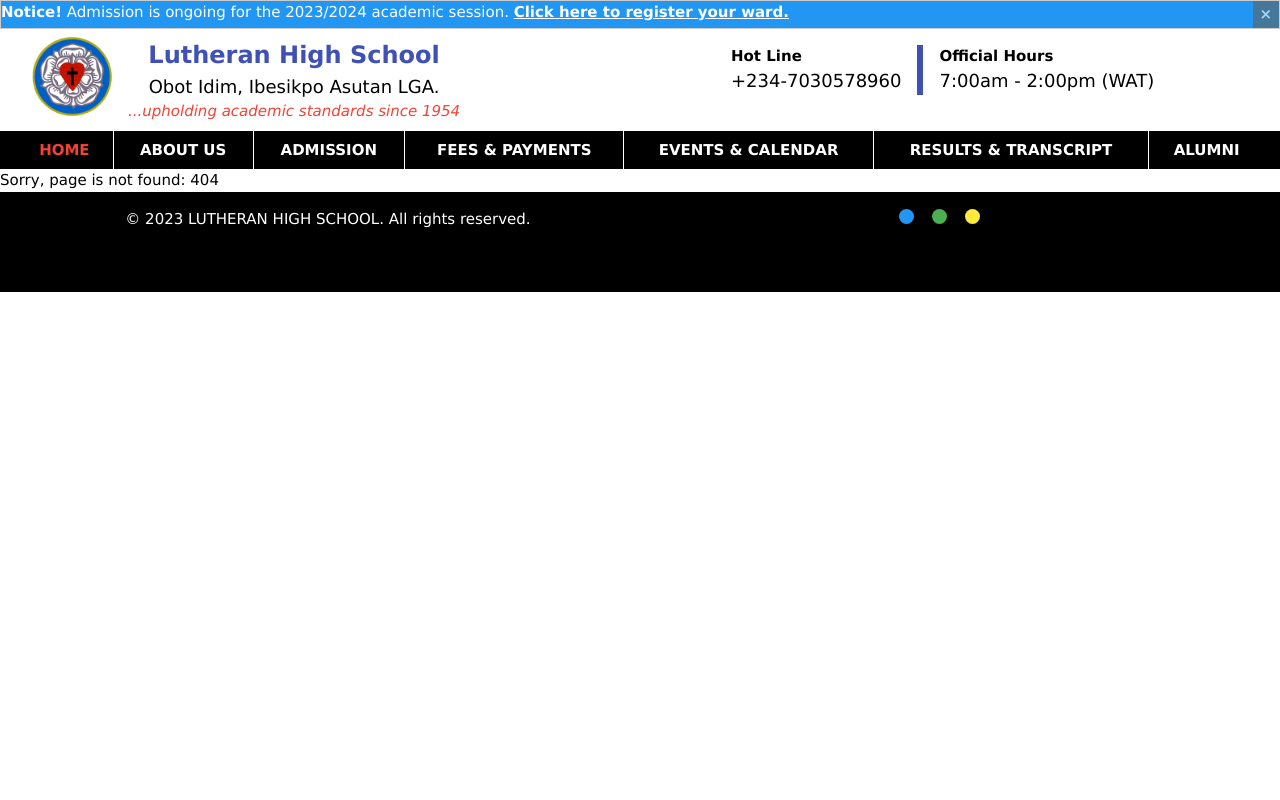
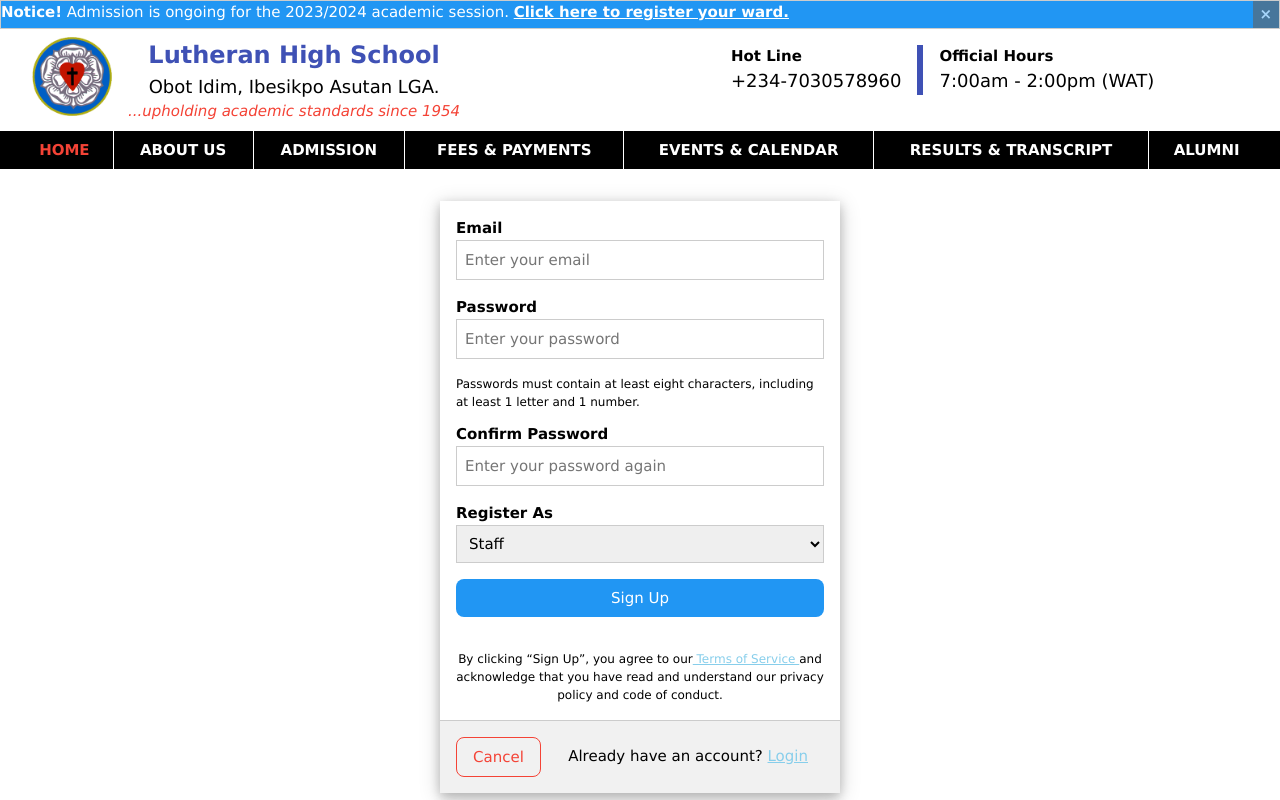
Before and after one commit to felixobianozie/lhs_frontend, a React (Create React App) app: page /signup in a window 1280 px wide. Shown: the top 800 px of the page. Built offline with nearby package versions, Linux system fonts and the light colour scheme.

Commit message:
update: add signup  page and associate with all relevant links

```diff
--- a/src/App.js
+++ b/src/App.js
@@ -13,6 +13,7 @@
 import './styles/home_carousal.css';
 import './styles/home_nav_toggler.css';
 import "./styles/main.css";
+import SignUpPage from "./components/pages/SignUpPage";
 
 
 function App() {
@@ -30,6 +31,8 @@
             <Route path="alumni" element={<AlumniPage />} />
             <Route path="*" element={<NoPage />} />
             <Route path="login" element={<LoginPage />} />
+            <Route path="signup" element={<SignUpPage />} />
+
           </Route>
         </Routes>
       </BrowserRouter>
--- a/src/components/LoginModal.js
+++ b/src/components/LoginModal.js
@@ -1,6 +1,7 @@
 /**
  * Login Modal
  */
+import { Link } from 'react-router-dom';
 import login from '../assets/header_logo.png'
 
 function LoginModal() {
@@ -35,10 +36,10 @@
                             <button className="w3-button w3-block w3-blue w3-padding w3-section w3-round-large" type="submit">Login</button>
                         </div>
                     </form>
-                    <div className='w3-center' >Dont have an account? <a href="#" className='w3-text-light-blue'>Create Account</a></div>
+                    <div className='w3-center' >Dont have an account? <Link to="/signup" className='w3-text-light-blue'>Create Account</Link></div>
                     <div class="w3-container w3-border-top w3-padding-16 w3-light-grey">
                         <button onClick={() => hideModal('loginModal')} type="button" className="w3-button w3-border w3-border-red w3-round-large">Cancel</button>
-                        <span className="w3-right w3-padding">Forgot <a href="#">password?</a></span>
+                        <span className="w3-right w3-padding">Forgot password?</span>
                     </div>
                 </div>
             </div>
--- a/src/components/pages/HomePage.js
+++ b/src/components/pages/HomePage.js
@@ -7,14 +7,12 @@
 import AcadPrograms from '../AcadPrograms';
 import AdmissionContact from '../AdmissionContact';
 import SignInUpDesktop from '../SignInUpDesktop';
-import LoginModal from '../LoginModal';
 
 function Home() {
     return (
         <>
             <SliderHome/>
             <SignInUpDesktop/>
-            <LoginModal />
             <Facilities/>
             <AboutUs/>
             <AcadPrograms/>
--- a/src/components/pages/Layout.js
+++ b/src/components/pages/Layout.js
@@ -8,7 +8,6 @@
 import HomeHeader from "../HomeHeader";
 import HomeTopNav from "../HomeTopNav";
 import Footer from "../Footer";
-import LoginModal from "../LoginModal";
 
 function Layout() {
     return (
--- a/src/components/pages/LoginPage.js
+++ b/src/components/pages/LoginPage.js
@@ -5,10 +5,12 @@
 
 function LoginPage() {
 
+    document.title = 'LHS | Login';
+
     return(
         <>
-            <div className="w3-padding-64 w3-animate-zoom" style={{minHeight:'77vh'}}>
-                <div className="w3-card-4" style={{maxWidth:'400px', marginLeft:'auto', marginRight:'auto'}}>
+            <div className="w3-padding-64 w3-animate-zoom w3-margin-top" style={{minHeight:'77vh'}}>
+                <div className="w3-card-4 w3-margin-top" style={{maxWidth:'400px', marginLeft:'auto', marginRight:'auto'}}>
                     <form className="w3-container" action="/action_page.php">
                         <div className="w3-section">
                             <label><b>Email</b></label>
@@ -18,15 +20,14 @@
                             <button className="w3-button w3-block w3-blue w3-padding w3-section w3-round-large" type="submit">Login</button>
                         </div>
                     </form>
-                    <div className='w3-center' >Dont have an account? <a href="#" className='w3-text-light-blue'>Create Account</a></div>
+                    <div className='w3-center' >Dont have an account? <Link to="/signup" className='w3-text-light-blue'>Create Account</Link></div>
                     <div class="w3-container w3-border-top w3-padding-16 w3-light-grey">
                         <Link to='/'><button type="button" className="w3-button w3-border w3-border-red w3-round-large w3-text-red">Cancel</button></Link>
-                        <span className="w3-right w3-padding w3-text-red">Forgot <a href="#">Password?</a></span>
+                        <span className="w3-right w3-padding w3-text-red">Forgot Password?</span>
                     </div>
                 </div>
                 <div className="w3-button w3-block w3-section w3-card-4 w3-round-large" style={{maxWidth:'400px', marginLeft:'auto', marginRight:'auto'}}>Login with Google</div>
             </div>
-
         </>
     )
 }
--- a/src/components/pages/SignUpPage.js
+++ b/src/components/pages/SignUpPage.js
@@ -0,0 +1,52 @@
+/*
+Log in and account creation buttons for mobile and tablet screens
+*/
+import { Link } from "react-router-dom"
+
+function SignUpPage() {
+
+    document.title = 'LHS | Signup';
+
+    return(
+        <>
+            <div className="w3-padding-32 w3-animate-zoom" style={{minHeight:'77vh'}}>
+                <div className="w3-card-4" style={{maxWidth:'400px', marginLeft:'auto', marginRight:'auto'}}>
+                    <form className="w3-container" action="/action_page.php">
+                        <div className="w3-section">
+                            <label><b>Email</b></label>
+                            <input className="w3-input w3-border w3-margin-bottom" type="text" placeHolder="Enter your email" name="usrname" required/>
+                            <label><b>Password</b></label>
+                            <input className="w3-input w3-border w3-margin-bottom" type="password" placeHolder="Enter your password" name="psw" required/>
+                            <p className="w3-small">Passwords must contain at least eight characters, including at least 1 letter and 1 number.</p>
+
+                            <label><b>Confirm Password</b></label>
+                            <input className="w3-input w3-border w3-margin-bottom" type="password" placeHolder="Enter your password again" name="psw" required/>
+                            <label for='register'><b>Register As</b></label>
+                            <select className="w3-input w3-border w3-margin-bottom" name="cars" id="register">
+                                <option value="staff">Staff</option>
+                                <option value="guardian">Guardian or Parent</option>
+                                <option value="student">Student</option>
+                                <option value="alumni">Alumni</option>
+                            </select>
+                            <button className="w3-button w3-block w3-blue w3-padding w3-section w3-round-large" type="submit">Sign Up</button>
+                        </div>
+                    </form>
+                    <div className='w3-center w3-container w3-section w3-small'>
+                        By clicking “Sign Up”, you agree to our
+                        <Link to='/login' className='w3-text-light-blue'> Terms of Service </Link>
+                        and acknowledge that you have read and
+                        understand our privacy policy and code of conduct.
+                    </div>
+                    <div class="w3-container w3-border-top w3-padding-16 w3-light-grey">
+                        <Link to='/'><button type="button" className="w3-button w3-border w3-border-red w3-round-large w3-text-red">Cancel</button></Link>
+                        <span className="w3-right w3-padding">Already have an account? <Link to='/login' className='w3-text-light-blue'>Login</Link></span>
+                    </div>
+                </div>
+                <div className="w3-button w3-block w3-section w3-card-4 w3-round-large" style={{maxWidth:'400px', marginLeft:'auto', marginRight:'auto'}}>Signup with Google</div>
+            </div>
+
+        </>
+    )
+}
+
+export default SignUpPage
```
